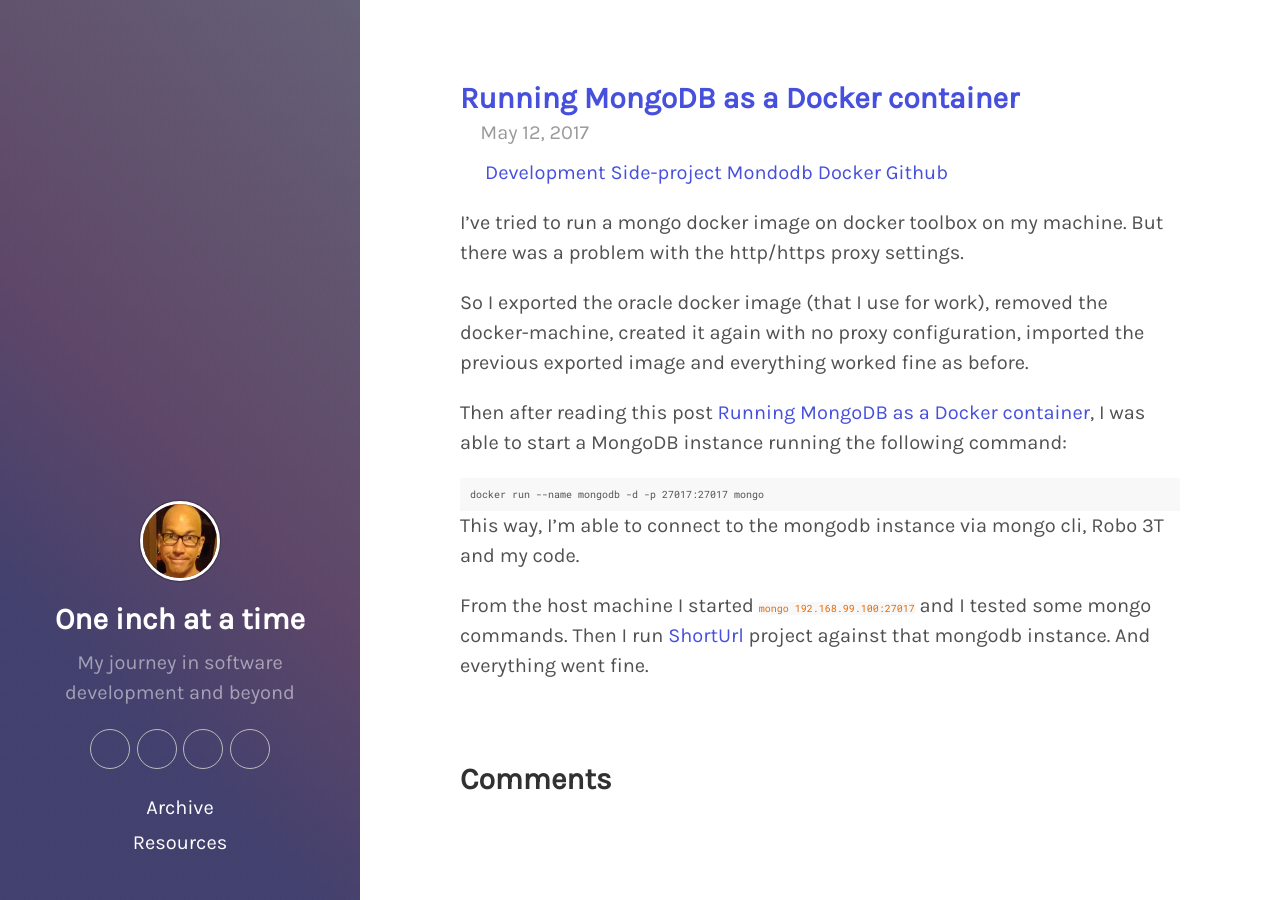
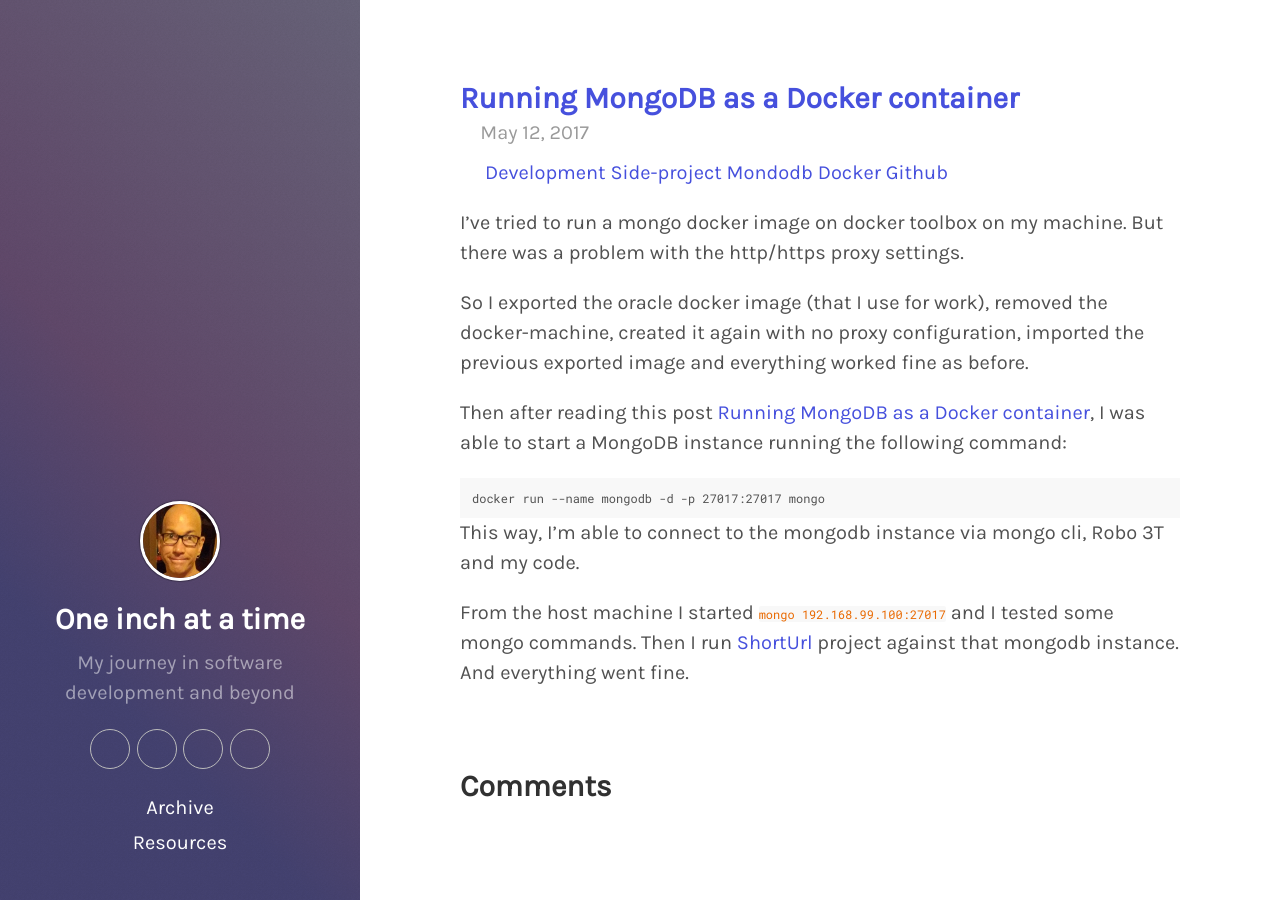
Before and after one commit to kingsor/kingsor.github.io, a Jekyll site: the page built from _posts/2017-05-12-running-mongodb-as-docker-container.md, in a window 1280 px wide. Built offline with Jekyll 4.4.1, drawn with Linux system fonts in a browser that asks for light colours; some web fonts are replaced; comment, search, counter and statistics services are not loaded.

Commit message:
update font dimension in code boxes

```diff
--- a/css/syntax.css
+++ b/css/syntax.css
@@ -6,7 +6,7 @@ pre, code {
   color: #525252;
   font-size: 0.9em;
   background-color: #f8f8f8;
-  font-size: 10px; }
+  font-size: 12px; }
 
 code {
   color: #e96900;
```
